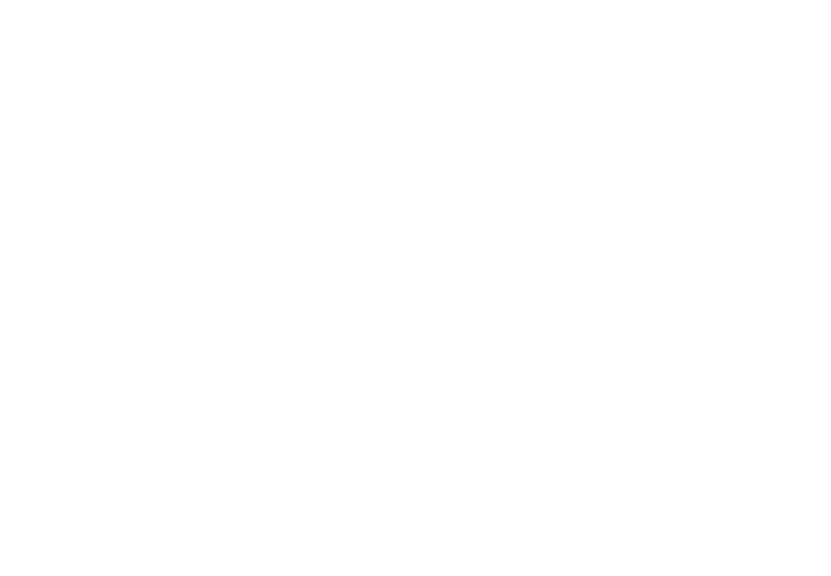
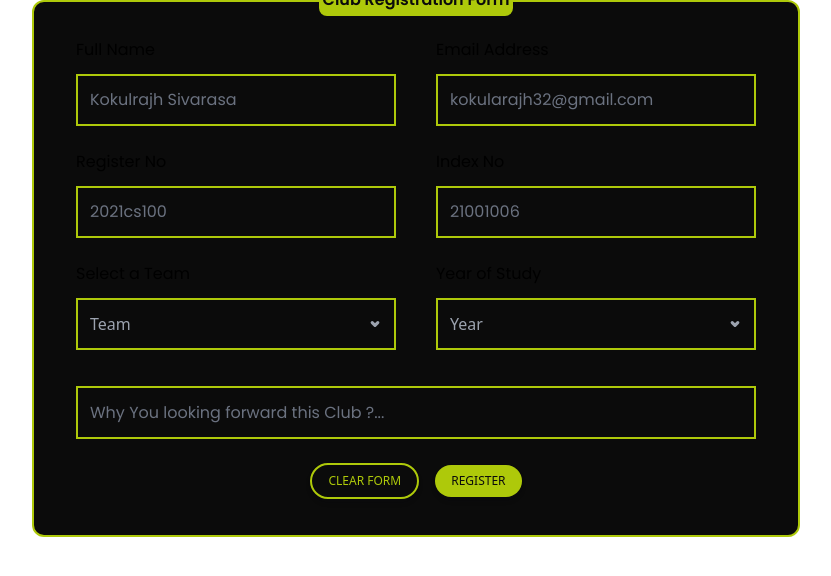
Before and after one commit to Anuraj2601/Eventix, a React (Vite) app: page /member-election-form in a window 1280 px wide. Before the commit this address had no page. Shown: the top 576 px of the page, without its empty margins (224-1055 px from the left). Built offline with nearby package versions, Linux system fonts and the light colour scheme.

Commit message:
Created a file called as MemberElectionForm.jsx for include the form for club elections

```diff
--- a/src/App.jsx
+++ b/src/App.jsx
@@ -19,6 +19,9 @@ import SecretaryExploreclub from './pages/secretary/Exploreclub';
 
 import ClubMemberAllClubs from './pages/member/ClubMemberAllClubs';
 import ExploreMemberEvent from './pages/member/ExploreMemberEvent';
+import { Elections } from './components/tabs/Elections';
+import MemberElectionForm from './components/MemberElectionForm';
+
 
 import StudentDashboard from './pages/student/StudentDashboard';
 import ClubDetails from './pages/president/ClubDetails';
@@ -45,7 +48,7 @@ import AddEvent from './components/AddEvent';
 import Calendar from './pages/president/Calendar';
 import StudentClubDetails from './pages/student/StudentClubDetails';
 import StudentNotifications from './pages/student/StudentNotifications';
-import { EventDetail } from './components/EventDetail';
+
 import { ClubMemberNav } from './components/ClubMemberNav';
 
 
@@ -66,8 +69,14 @@ const App = () => {
 
         <Route path='/member' element={<Explorememberclub />}></Route>
         <Route path='/member/clubs/:name' element={<ClubMemberAllClubs />} ></Route>
-        <Route exact path="member/event" element={<ExploreMemberEvent />} />
-        <Route path="/event-detail" element={<EventDetail />} />
+        <Route exact path="/member/event" element={<ExploreMemberEvent />} />
+
+        <Route path="/member-election-form" element={<MemberElectionForm />} />
+        <Route path="/" element={<Elections />} />
+
+
+
+
 
 
 
--- /dev/null
+++ b/src/components/MemberElectionForm.jsx
@@ -0,0 +1,148 @@
+/*import React from 'react'
+
+const MemberElectionForm = () => {
+  return (
+    <div>
+      <p>Election Form here...</p>
+    </div>
+  )
+}
+
+export default MemberElectionForm*/
+
+import React, { useState} from 'react'
+
+import {
+  Menu,
+  MenuHandler,
+  MenuList,
+  MenuItem,
+  Button,
+  Typography,
+} from "@material-tailwind/react";
+// import { ChevronDownIcon } from "@heroicons/react/24/outline";
+import { HiChevronDown } from "react-icons/hi";
+
+const menuItems = [
+  {
+    title: "Design Team",
+  },
+  {
+    title: "Program Team",
+  },
+  {
+    title: "Finance Team",
+  },
+];
+
+const MemberElectionForm = () => {
+
+  const [openMenu, setOpenMenu] = useState(false);
+  const [openMenu2, setOpenMenu2] = useState(false);
+
+  return (
+    <div className='flex flex-col items-center justify-center relative'>
+      <div className='bg-[#AEC90A] text-[#0B0B0B] p-1 rounded-lg font-semibold absolute -top-4'>Club Registration Form</div>
+      <div className="bg-[#0B0B0B] flex flex-col items-center justify-center border-2 border-[#AEC90A] rounded-xl w-3/5 py-9">
+
+        <form action="">
+          <div className="grid gap-x-10 gap-y-6 mb-6 md:grid-cols-2">
+            <div className="flex flex-col gap-3 w-80">
+              <label htmlFor="">Full Name</label>
+              <input type="text" placeholder='Kokulrajh Sivarasa' className='block p-3 border-2 border-[#AEC90A] bg-[#0B0B0B]'/>
+            </div>
+            <div className="flex flex-col gap-3 w-80">
+              <label htmlFor="">Email Address</label>
+              <input type="text" placeholder='kokularajh32@gmail.com' className='p-3 border-2 border-[#AEC90A] bg-[#0B0B0B]'/>
+            </div>
+            <div className="flex flex-col gap-3 w-80">
+              <label htmlFor="">Register No</label>
+              <input type="text" placeholder='2021cs100' className='p-3 border-2 border-[#AEC90A] bg-[#0B0B0B]'/>
+            </div>
+            <div className="flex flex-col gap-3 w-80">
+              <label htmlFor="">Index No</label>
+              <input type="text" placeholder='21001006' className='p-3 border-2 border-[#AEC90A] bg-[#0B0B0B]'/>
+            </div>
+          </div>
+          <div className="grid gap-10 mb-6 md:grid-cols-2">
+            <div className="flex flex-col gap-3">
+              <label htmlFor="">Select a Team</label>
+              <Menu open={openMenu} handler={setOpenMenu} allowHover>
+                <MenuHandler>
+                  <Button
+                    variant="text"
+                    className="flex items-center justify-between gap-3 text-base font-normal capitalize tracking-normal border-2 border-[#AEC90A] p-3 rounded-none w-80 text-[#9ca3af]"
+                  >
+                    Team{" "}
+                    <HiChevronDown
+                      strokeWidth={2.5}
+                      className={`h-3.5 w-3.5 transition-transform ${
+                        openMenu ? "rotate-180" : ""
+                      }`}
+                    />
+                  </Button>
+                </MenuHandler>
+                <MenuList className='bg-[#0B0B0B] p-0 border-[#AEC90A]'>
+                  <ul className="col-span-4 flex w-80 flex-col gap-1 text-white">
+                    {menuItems.map(({ title }) => (
+                      <a href="#" key={title}>
+                        <MenuItem className='hover:bg-slate-900 p-2 '>
+
+                            {title}
+
+                        </MenuItem>
+                      </a>
+                    ))}
+                  </ul>
+                </MenuList>
+              </Menu>
+
+            </div>
+            <div className="flex flex-col gap-3">
+              <label htmlFor="">Year of Study</label>
+              <Menu open={openMenu2} handler={setOpenMenu2} allowHover>
+                <MenuHandler>
+                  <Button
+                    variant="text"
+                    className="flex items-center justify-between gap-3 text-base font-normal capitalize tracking-normal border-2 border-[#AEC90A] p-3 rounded-none w-80 text-[#9ca3af]"
+                  >
+                    Year{" "}
+                    <HiChevronDown
+                      strokeWidth={2.5}
+                      className={`h-3.5 w-3.5 transition-transform ${
+                        openMenu2 ? "rotate-180" : ""
+                      }`}
+                    />
+                  </Button>
+                </MenuHandler>
+                <MenuList className='bg-[#0B0B0B] p-0 border-[#AEC90A]'>
+                  <ul className="col-span-4 flex w-80 flex-col gap-1 text-white ">
+                    <MenuItem className='hover:bg-slate-900 p-2 '>1st Year</MenuItem>
+                    <MenuItem className='hover:bg-slate-900 p-2 '>2nd Year</MenuItem>
+                    <MenuItem className='hover:bg-slate-900 p-2 '>3rd Year</MenuItem>
+                    <MenuItem className='hover:bg-slate-900 p-2 '>4th Year</MenuItem>
+                  </ul>
+                </MenuList>
+              </Menu>
+            </div>
+
+
+
+          </div>
+          <div className="flex mt-9">
+            <input type="text" placeholder='Why You looking forward this Club ?...' className='p-3 border-2 border-[#AEC90A] bg-[#0B0B0B] w-full h-full' />
+          </div>
+          <div className="flex items-center justify-center mt-6 gap-4">
+            <Button className='border-2 border-[#AEC90A] px-4 py-2 rounded-3xl font-medium text-[#AEC90A]'>Clear Form</Button>
+            <Button className='bg-[#AEC90A] px-4 py-2 rounded-3xl font-medium text-[#0B0B0B]'>Register</Button>
+          </div>
+
+        </form>
+
+      </div>
+
+    </div>
+  )
+}
+
+export default MemberElectionForm
--- a/src/components/tabs/Elections.jsx
+++ b/src/components/tabs/Elections.jsx
@@ -38,7 +38,7 @@ import { IconButton } from "@material-tailwind/react";
   );
 };*/
 
-import React from 'react';
+/*import React from 'react';
 
 export function Elections() {
   const events = [
@@ -91,4 +91,64 @@ export function Elections() {
       ))}
     </div>
   );
+}*/
+
+
+
+
+
+// src/components/Elections.jsx
+import React from 'react';
+import { useNavigate } from 'react-router-dom';
+
+export function Elections() {
+  const navigate = useNavigate();
+
+  const events = [
+    {
+      name: "Club Board of term 24/26",
+      date: "05.06.2024",
+      joinLink1: "/member-election-form",
+      joinLink2: "https://example.com/join-event2",
+    },
+  ];
+
+  const navigateToForm = (link) => {
+    navigate(link);
+  };
+
+  return (
+    <div className="flex justify-center items-center flex-col p-4 rounded-lg" style={{ backgroundColor: '#1E1E1E' }}>
+      {events.map((event, index) => (
+        <div key={index} className="w-full rounded-full p-2 flex flex-col mb-4" style={{ backgroundColor: '#171717' }}>
+          <div className="ml-4">
+            <h3 className="text-md text-white mb-2 ">{event.name}</h3>
+            <div className="flex justify-between items-center mt-2">
+              <span className="text-gray-400" style={{ color: '#FFFFFF' }}>Deadline : <span style={{ color: '#AEC90A' }}>{event.date}</span></span>
+              <div className="flex items-center space-x-4">
+                {event.joinLink1 && (
+                  <button
+                    onClick={() => navigateToForm(event.joinLink1)}
+                    className="text-black text-sm border px-7 py-1 rounded-full"
+                    style={{ backgroundColor: '#5C690A', borderColor: '#5C690A', marginRight: '80px' , marginBottom: '10px'  }}
+                  >
+                    Apply
+                  </button>
+                )}
+                {event.joinLink2 && (
+                  <a
+                    href={event.joinLink2}
+                    className="text-black text-sm border px-4 py-1 rounded-full"
+                    style={{ backgroundColor: '#FFFFFF', borderColor: 'rgba(92, 105, 10, 0.23)', marginRight: '70px', marginBottom: '10px'  }}
+                  >
+                    VOTE
+                  </a>
+                )}
+              </div>
+            </div>
+          </div>
+        </div>
+      ))}
+    </div>
+  );
 }
```
